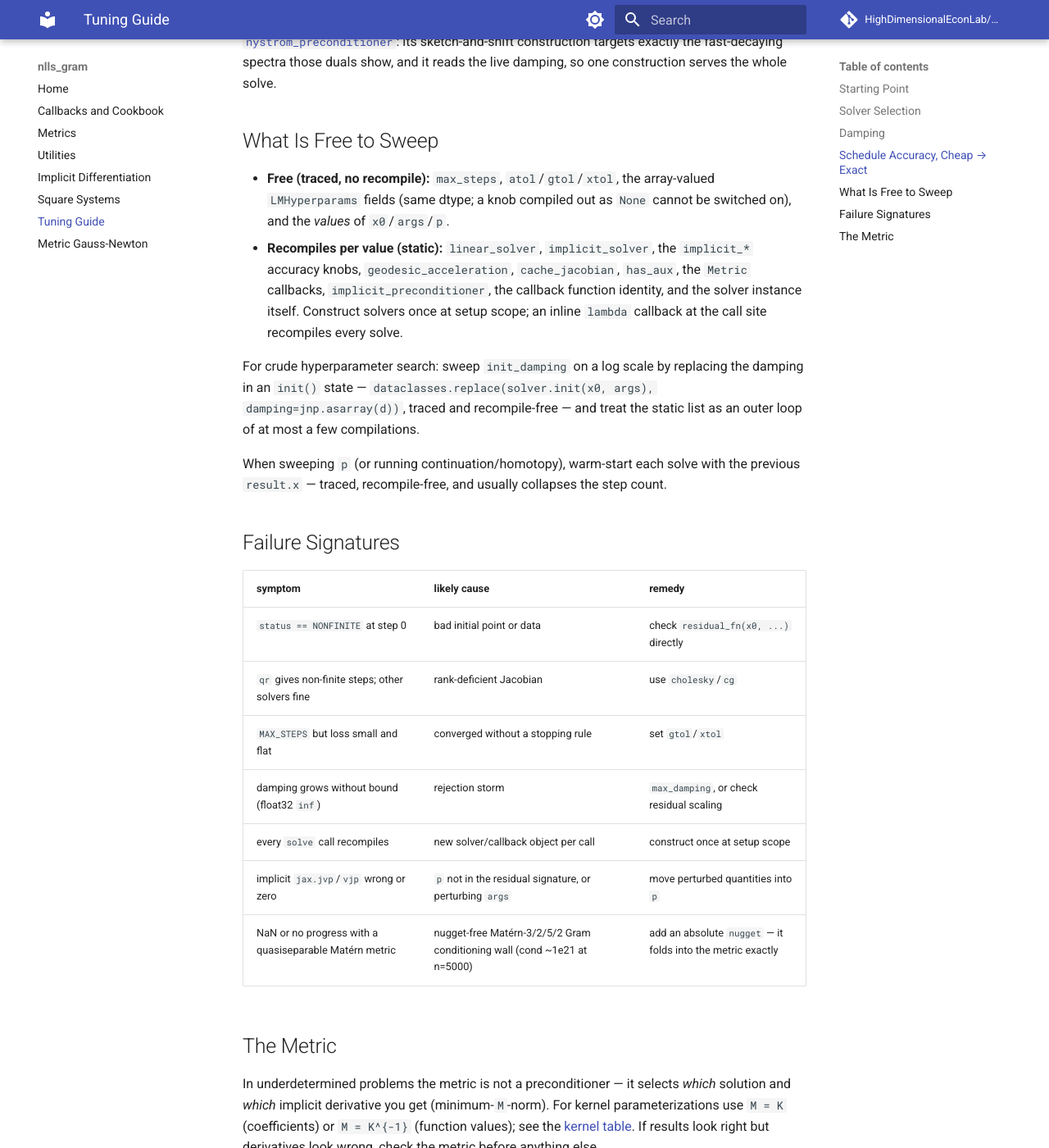
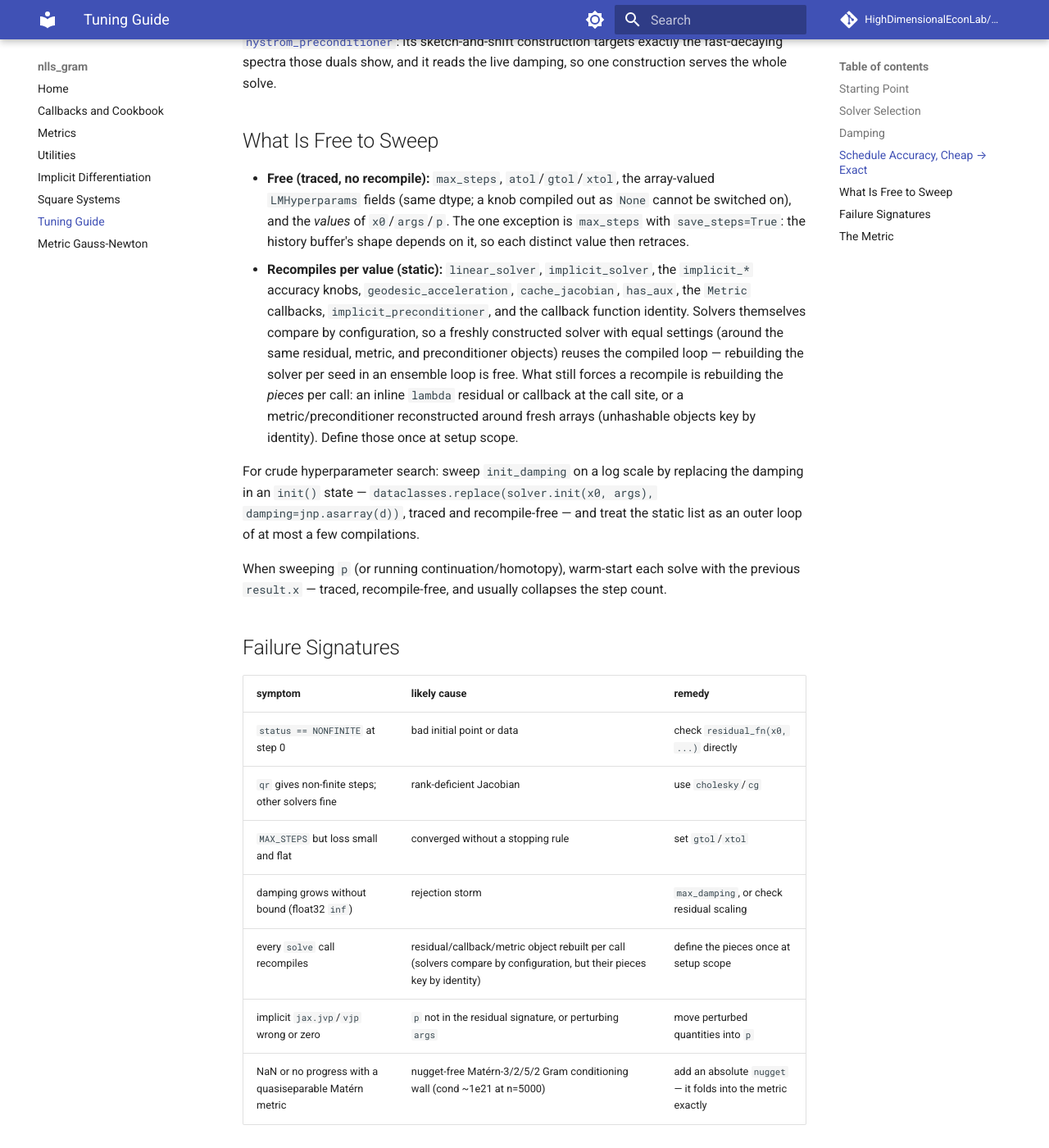
Before and after one commit to HighDimensionalEconLab/nlls_gram, an MkDocs documentation site: the page built from docs/tuning_guide.md, in a window 1280 px wide and 1400 px high, scrolled down 2859 px. Shown: the whole window at 82% size. Built offline with MkDocs 1.6.1 and Material for MkDocs 9.7.7, drawn with Linux system fonts in a browser that asks for light colours; comment, search, counter and statistics services are not loaded.

Commit message:
docs: recompile guidance reflects config-equality sharing and save_steps retrace
Co-Authored-By: Mecha Perla (Claude) <noreply@anthropic.com>
Claude-Session: https://claude.ai/code/session_01SLPpzuYcX23d3faNPwftgN

```diff
--- a/docs/tuning_guide.md
+++ b/docs/tuning_guide.md
@@ -132,13 +132,20 @@ the whole solve.
 - **Free (traced, no recompile):** `max_steps`, `atol`/`gtol`/`xtol`, the
   array-valued `LMHyperparams` fields (same dtype; a knob compiled out as
   `None` cannot be switched on), and the *values* of `x0`/`args`/`p`.
+  The one exception is `max_steps` with `save_steps=True`: the history
+  buffer's shape depends on it, so each distinct value then retraces.
 - **Recompiles per value (static):** `linear_solver`,
   `implicit_solver`, the `implicit_*` accuracy knobs,
   `geodesic_acceleration`, `cache_jacobian`, `has_aux`, the `Metric`
-  callbacks, `implicit_preconditioner`, the callback function identity, and
-  the solver instance itself.
-  Construct solvers once at setup scope; an inline `lambda` callback at the
-  call site recompiles every solve.
+  callbacks, `implicit_preconditioner`, and the callback function identity.
+  Solvers themselves compare by configuration, so a freshly constructed
+  solver with equal settings (around the same residual, metric, and
+  preconditioner objects) reuses the compiled loop — rebuilding the solver
+  per seed in an ensemble loop is free. What still forces a recompile is
+  rebuilding the *pieces* per call: an inline `lambda` residual or callback
+  at the call site, or a metric/preconditioner reconstructed around fresh
+  arrays (unhashable objects key by identity). Define those once at setup
+  scope.
 
 For crude hyperparameter search: sweep `init_damping` on a log scale by
 replacing the damping in an `init()` state —
@@ -158,7 +165,7 @@ the step count.
 | `qr` gives non-finite steps; other solvers fine | rank-deficient Jacobian | use `cholesky`/`cg` |
 | `MAX_STEPS` but loss small and flat | converged without a stopping rule | set `gtol`/`xtol` |
 | damping grows without bound (float32 `inf`) | rejection storm | `max_damping`, or check residual scaling |
-| every `solve` call recompiles | new solver/callback object per call | construct once at setup scope |
+| every `solve` call recompiles | residual/callback/metric object rebuilt per call (solvers compare by configuration, but their pieces key by identity) | define the pieces once at setup scope |
 | implicit `jax.jvp`/`vjp` wrong or zero | `p` not in the residual signature, or perturbing `args` | move perturbed quantities into `p` |
 | NaN or no progress with a quasiseparable Matérn metric | nugget-free Matérn-3/2/5/2 Gram conditioning wall (cond ~1e21 at n=5000) | add an absolute `nugget` — it folds into the metric exactly |
 
```
Also changed, not shown: docs/square_systems.md (+5 -2 lines).
